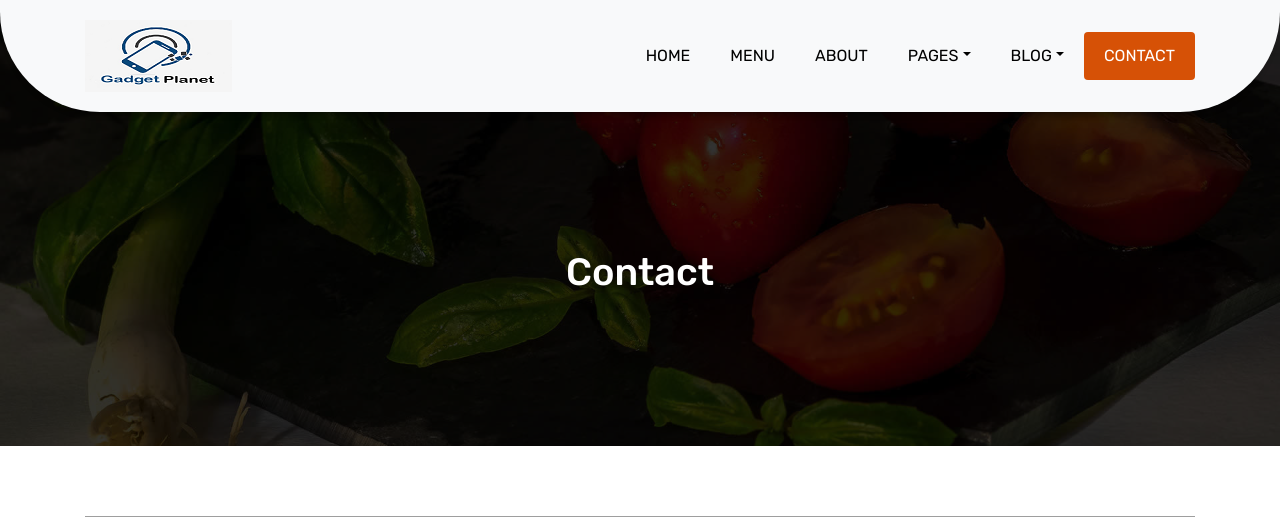
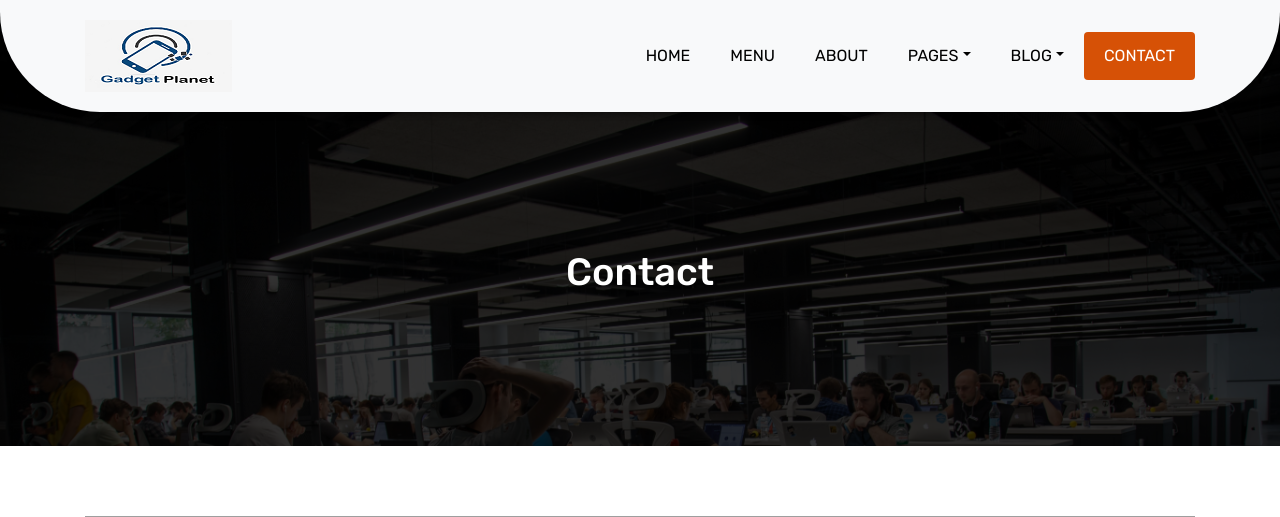
Before and after one commit to microfernandez/gadgets_dinner.github.io, a PHP site: page /contact.html in a window 1280 px wide. Shown: the top 517 px of the page. Run offline with PHP 8.4, Linux system fonts and the light colour scheme; some libraries are stand-ins or nearby versions; grey boxes are pictures that could not be loaded.

Commit message:
change contact page background

```diff
--- a/contact.html
+++ b/contact.html
@@ -73,7 +73,7 @@
 	<!-- End header -->
 
 	<!-- Start All Pages -->
-	<div class="all-page-title page-breadcrumb">
+	<div class="all-page-title page-breadcrumb-contact">
 		<div class="container text-center">
 			<div class="row">
 				<div class="col-lg-12">
--- a/css/style.css
+++ b/css/style.css
@@ -791,6 +791,14 @@ button:focus{
     position: relative;
 }
 
+.page-breadcrumb-contact {
+    padding: 250px 0 150px;
+    background: url(../images/misc/contact-landing-top.jpg) no-repeat;
+    background-attachment: fixed;
+    background-size: cover;
+    background-position: 0 0;
+    position: relative;
+}
 .all-page-title .container{
 	position: relative;
 	z-index: 2;
```
Also changed, not shown: images/misc/contact-landing-top.jpg (added).
